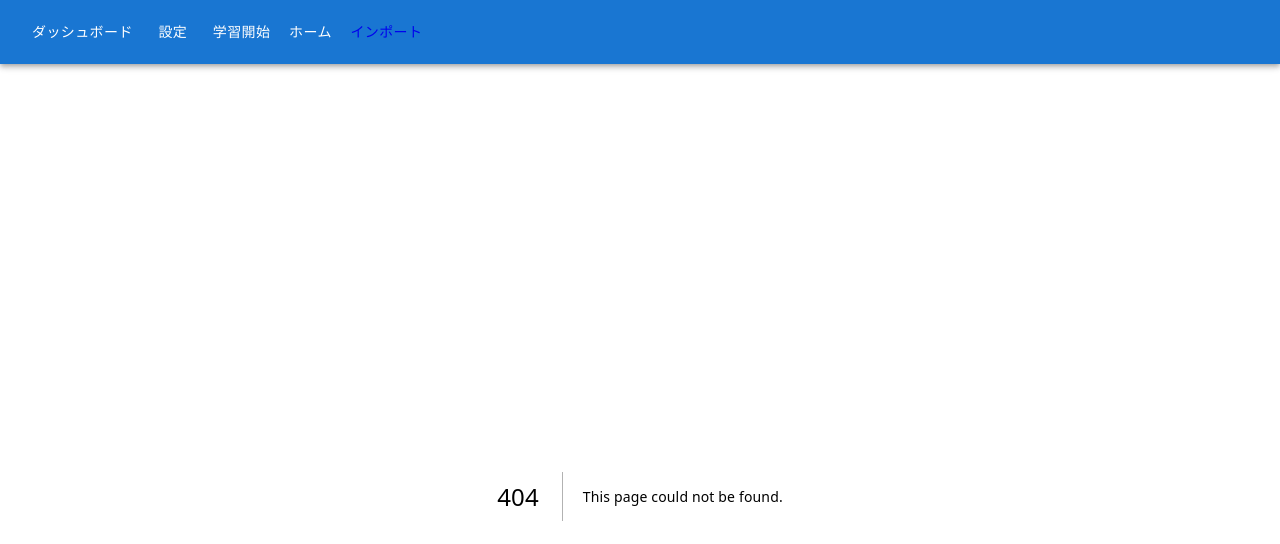
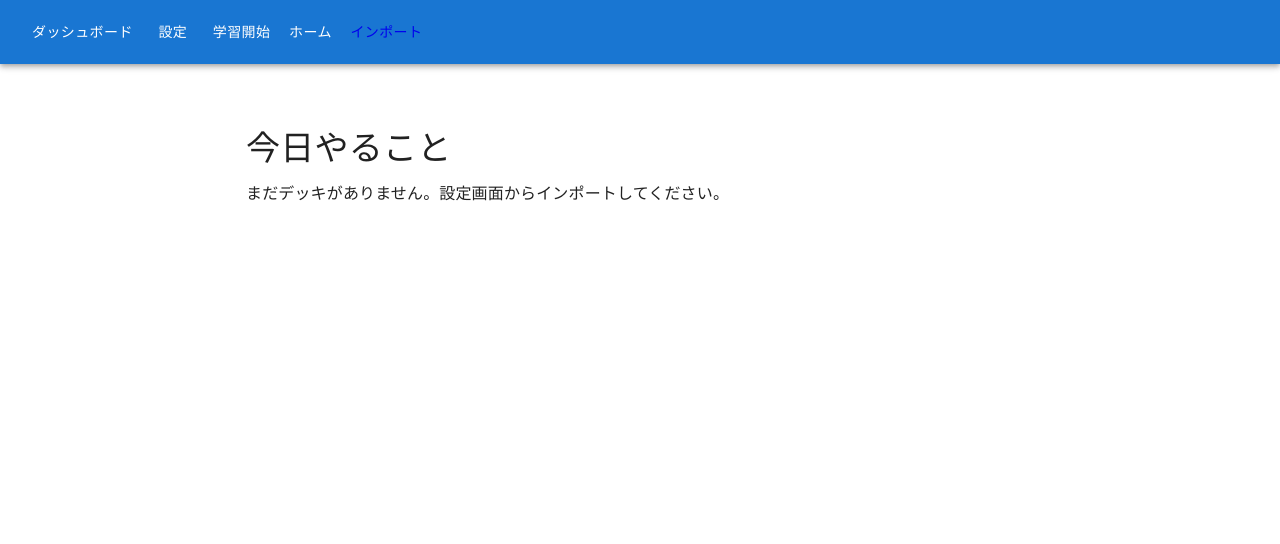
Before and after one commit to QWE-sava/chishintankyuu, a Next.js app: page /today in a window 1280 px wide. Before the commit this address had no page. Shown: the top 544 px of the page. Built offline with nearby package versions, Linux system fonts and the light colour scheme.

Commit message:
Create today.tsx

```diff
--- /dev/null
+++ b/src/pages/today.tsx
@@ -0,0 +1,54 @@
+"use client";
+
+import { useStore } from "@/store/store";
+import { Box, Typography, Card, CardContent, Button } from "@mui/material";
+import { useRouter } from "next/router";
+
+export default function TodayPage() {
+  const router = useRouter();
+  const { decks, getTodayCards } = useStore();
+
+  return (
+    <Box p={4}>
+      <Typography variant="h4" gutterBottom>
+        今日やること
+      </Typography>
+
+      {decks.length === 0 && (
+        <Typography>まだデッキがありません。設定画面からインポートしてください。</Typography>
+      )}
+
+      {decks.map((deck) => {
+        const cards = getTodayCards(deck.id);
+
+        return (
+          <Card key={deck.id} sx={{ mb: 3 }}>
+            <CardContent>
+              <Typography variant="h5">{deck.name}</Typography>
+
+              <Box mt={2}>
+                <Typography>今日のカード: {cards.length} 枚</Typography>
+              </Box>
+
+              <Box mt={2}>
+                {cards.length > 0 ? (
+                  <Button
+                    variant="contained"
+                    color="primary"
+                    onClick={() => router.push(`/study?deckId=${deck.id}`)}
+                  >
+                    学習を始める
+                  </Button>
+                ) : (
+                  <Typography color="text.secondary">
+                    今日はやることはありません
+                  </Typography>
+                )}
+              </Box>
+            </CardContent>
+          </Card>
+        );
+      })}
+    </Box>
+  );
+}
```
